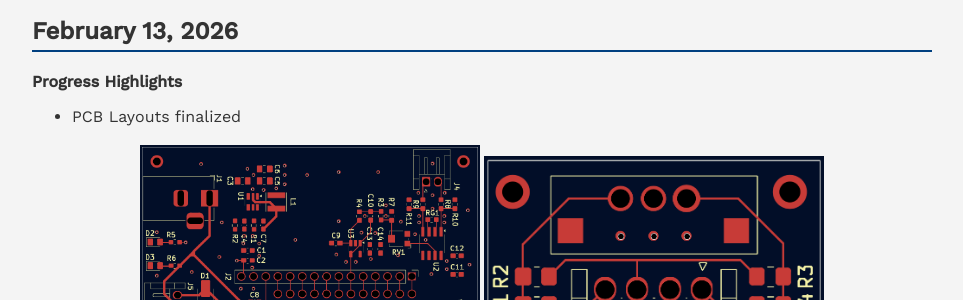
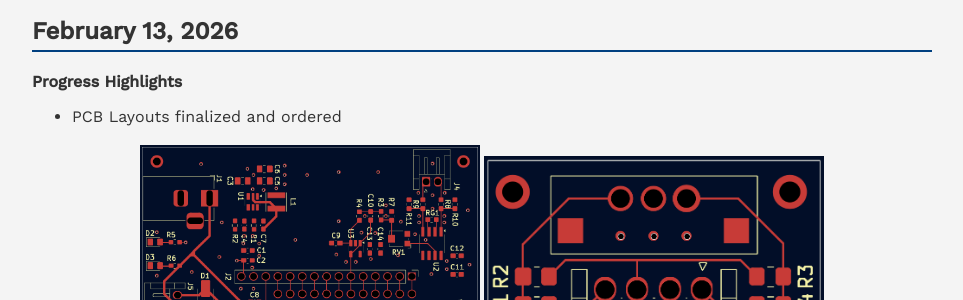
Before and after one commit to warisz/mte-capstone, a Jekyll site: the page built from meetings/feb-2026.md, in a window 1280 px wide and 900 px high, scrolled down 691 px. Shown: the part 153-453 px from the top of the window, without its empty margins (158-1121 px from the left). Built offline with Jekyll 4.4.1, drawn with Linux system fonts in a browser that asks for light colours.

Commit message:
Update feb-2026.md

```diff
--- a/meetings/feb-2026.md
+++ b/meetings/feb-2026.md
@@ -30,7 +30,7 @@ Together, these developments established the full data pipeline—from sensor ha
 
 ## February 13, 2026
 **Progress Highlights**
-- PCB Layouts finalized
+- PCB Layouts finalized and ordered
 <table align="center">
 <tr>
 <td align="center"><img src="../images/main_pcb_layout.png" width="340"><br>Top layer of the main PCB</td>
```
